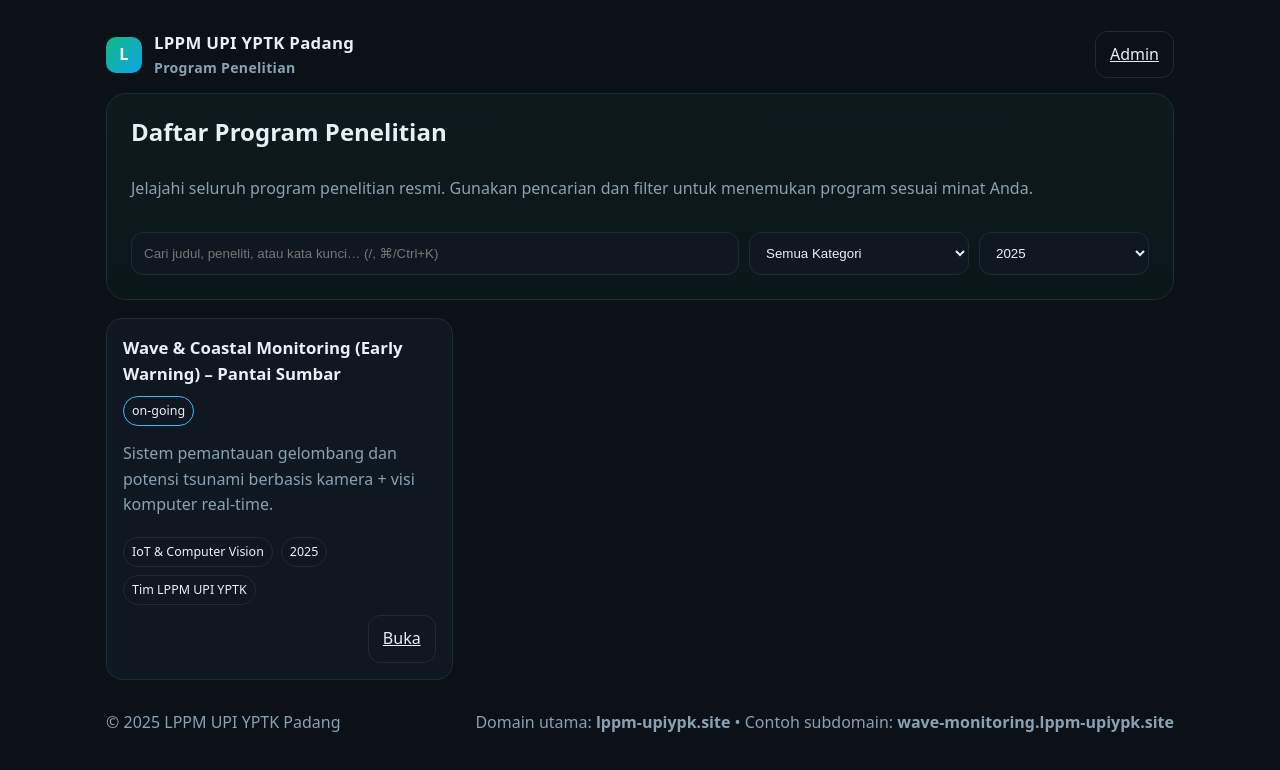
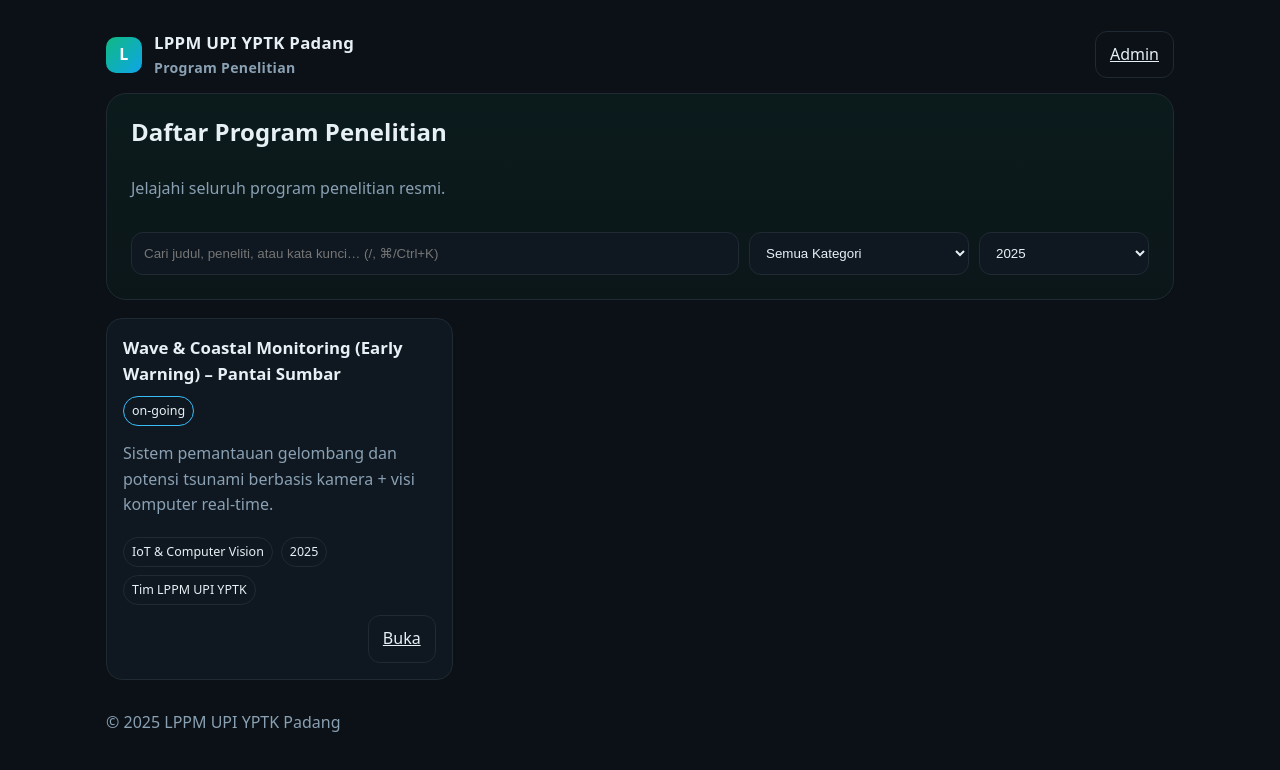
Before and after one commit to randy404/LPPM, a website: page index.html in a window 1280 px wide. Drawn offline with Linux system fonts and the light colour scheme; no server answers.

Commit message:
Update index.html

```diff
--- a/index.html
+++ b/index.html
@@ -49,7 +49,7 @@
 
     <section class="hero" role="region" aria-labelledby="judul">
       <h1 id="judul">Daftar Program Penelitian</h1>
-      <p class="muted">Jelajahi seluruh program penelitian resmi. Gunakan pencarian dan filter untuk menemukan program sesuai minat Anda.</p>
+      <p class="muted">Jelajahi seluruh program penelitian resmi.</p>
       <div class="inputs">
         <input class="input" id="q" placeholder="Cari judul, peneliti, atau kata kunci… (/, ⌘/Ctrl+K)" />
         <select class="select" id="filterKategori">
@@ -76,7 +76,6 @@
 
     <footer class="footer">
       <div>© <span id="year"></span> LPPM UPI YPTK Padang</div>
-      <div class="muted">Domain utama: <strong>lppm-upiypk.site</strong> • Contoh subdomain: <strong>wave-monitoring.lppm-upiypk.site</strong></div>
     </footer>
   </div>
 
```
